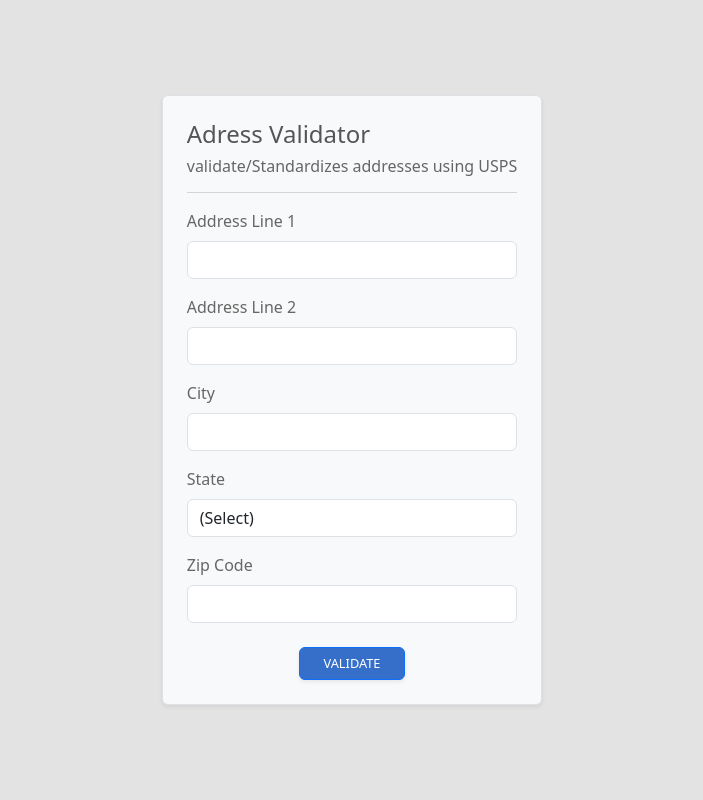
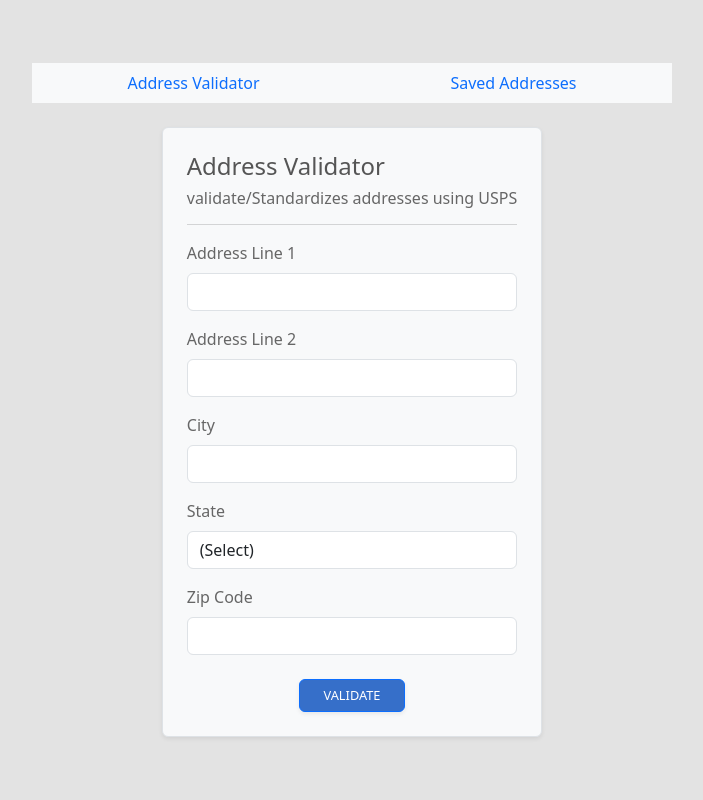
Before and after one commit to Mrdwan/spire-test, a PHP site: page / in a window 1280 px wide. Shown: the whole page, without its empty margins (288-991 px from the left). Run offline with PHP 8.4, Linux system fonts and the light colour scheme.

Commit message:
add nav and fetch inserted data

```diff
--- a/assets/app.js
+++ b/assets/app.js
@@ -150,7 +150,7 @@ function hideSaveButton() {
 }
 
 // on modal close -> reset it
-document.getElementById('modal').addEventListener('hidden.bs.modal', function () {
+document.getElementById('modal').addEventListener('hidden.bs.modal', () => {
     hideAddressSavingForm()
     hideAlerts()
     hideSaveButton()
@@ -158,7 +158,26 @@ document.getElementById('modal').addEventListener('hidden.bs.modal', function ()
 
 // set selected address type
 document.querySelectorAll('button[data-bs-toggle="pill"]').forEach(element => {
-    element.addEventListener('shown.bs.tab', event => {
-        selectedAddressType = event.target.dataset.type
+    element.addEventListener('shown.bs.tab', event => selectedAddressType = event.target.dataset.type)
+})
+
+// navbar
+document.querySelectorAll('a[data-page]').forEach(element => {
+    element.addEventListener('click', event => {
+        const selectedPage = event.target.dataset.page
+
+        if (selectedPage === 'saved-addresses') {
+            fetch('get-addresses.php')
+            .then(response => response.text())
+            .then(response => document.getElementById('saved-addresses-content').innerHTML = response)
+            .catch(error => alert('something went wrong!'))
+        } else {
+            document.getElementById('save-address-form').reset()
+        }
+
+        document.querySelectorAll('.page-container').forEach(container => {
+            container.classList.add('d-none')
+        })
+        document.getElementById(selectedPage).classList.remove('d-none')
     })
 })
--- a/index.php
+++ b/index.php
@@ -8,12 +8,23 @@
     <link rel="stylesheet" href="https://cdn.jsdelivr.net/npm/bootstrap@5.3.0-alpha1/dist/css/bootstrap.min.css" integrity="sha384-GLhlTQ8iRABdZLl6O3oVMWSktQOp6b7In1Zl3/Jr59b6EGGoI1aFkw7cmDA6j6gD" crossorigin="anonymous">
     <link rel="stylesheet" href="assets/app.css">
 </head>
-<body class="bg-secondary-light d-flex align-items-center justify-content-center vh-100">
-    <div class="bg-light p-4 border rounded shadow-sm">
-        <h1>Adress Validator</h1>
+<body class="bg-secondary-light d-flex flex-column align-items-center justify-content-center vh-100">
+    <nav class="bg-body-tertiary mb-4 w-50 pl-4 pr-4">
+        <nav class="nav justify-content-around">
+            <a class="nav-link active" aria-current="validator" data-page="validator" href="#">
+                Address Validator
+            </a>
+            <a class="nav-link" aria-current="Saved addresses" data-page="saved-addresses" href="#">
+                Saved Addresses
+            </a>
+        </nav>
+    </nav>
+
+    <div class="bg-body-tertiary p-4 border rounded shadow-sm page-container" id="validator">
+        <h1>Address Validator</h1>
         <h2>validate/Standardizes addresses using USPS</h2>
         <hr>
-        <form action="" method="post" onsubmit="validateAddress(event)">
+        <form action="" method="post" onsubmit="validateAddress(event)" id="save-address-form">
             <div class="form-group mb-3">
                 <label for="address_1" class="form-label">Address Line 1</label>
                 <input type="text" class="form-control" name="address_line_1" id="address_line_1">
@@ -95,6 +106,23 @@
         </form>
     </div>
 
+    <div class="container d-none page-container" id="saved-addresses">
+        <div class="row">
+            <div class="col">
+                <table class="table table-bordered bg-body-tertiary">
+                    <thead>
+                        <th>Address 1</th>
+                        <th>Address 2</th>
+                        <th>City</th>
+                        <th>State</th>
+                        <th>Zip code</th>
+                    </thead>
+                    <tbody id="saved-addresses-content"></tbody>
+                </table>
+            </div>
+        </div>
+    </div>
+
     <!-- Modal -->
     <div class="modal fade" id="modal" tabindex="-1" aria-labelledby="modalLabel" aria-hidden="true">
     <div class="modal-dialog">
--- a/post.php
+++ b/post.php
@@ -5,8 +5,8 @@ require 'services/db.php';
 try {
     $sql = "INSERT INTO addresses (address1, address2, city, state, zip_code) VALUES (?,?,?,?,?)";
     $db->prepare($sql)->execute([$_POST['address1'], $_POST['address2'], $_POST['city'], $_POST['state'], $_POST['zipCode']]);
+
+    echo 'Address saved successfully!';
 } catch (\Exception $e) {
     throw ['error' => $e];
 }
-
-echo 'Address saved successfully!';
```
Also changed, not shown: get-addresses.php (added, +20 -0 lines).
